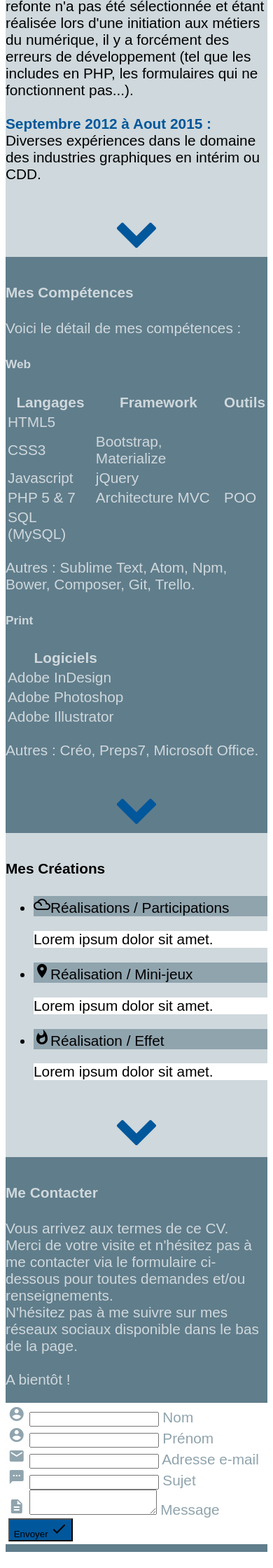
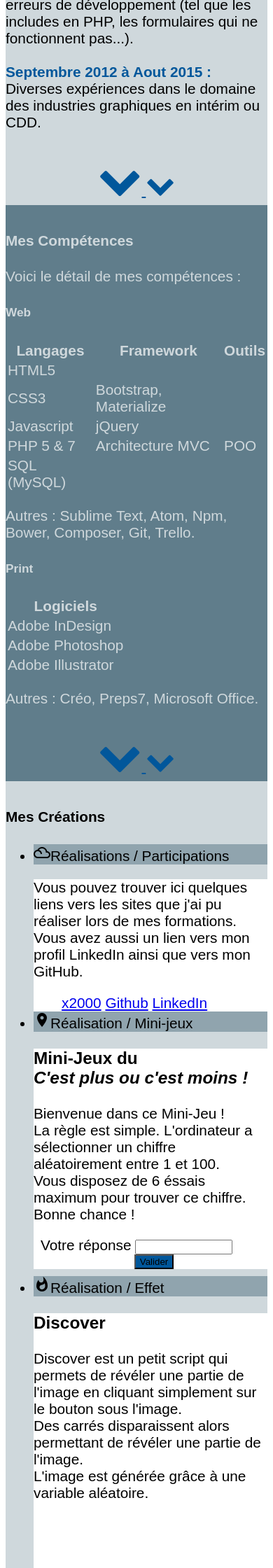
Before and after one commit to ArkoRoom/CV_Materialize, a PHP site: page / in a window 390 px wide; the page is wider, and only the part inside the window is pictured. Shown: the part 1880-4120 px from the top of that part at 70% size. Run offline with PHP 8.4, Linux system fonts and the light colour scheme; some libraries are stand-ins or nearby versions; some web fonts are replaced.

Commit message:
fix responsive, add JS, add pdf

```diff
--- a/index.php
+++ b/index.php
@@ -28,11 +28,8 @@
       <!-- /Arrow Top -->
 
       <div class="row" id="img_header">
-        <div class="col s6 offset-s3 center-align">
+        <div class="col l6 offset-l3 s10 offset-s1 center-align">
           <div id="header">
-            <div class="img-header">
-              <img src="public/img/profile_picture.jpg" alt="Profile_Catel_Ludovic" />
-            </div>
             <div class="txt-header">
               <h1>CATEL Ludovic<br>
               Dévelopeur Web Junior
@@ -70,7 +67,7 @@
     <div class="container-fluid" id="container">
       <!-- Présentation -->
       <div class="row presentation" id="presentation">
-        <div class="col s6 offset-s3">
+        <div class="col l6 offset-l3 s10 offset-s1">
           <h4>Bienvenue sur mon CV !</h4>
           <p>
             A l'origine formé dans le domaine de la Communication et des Industries Graphiques, c'est en 2015 que j'ai décidé de me réorienter dans le domaine du Web. <br>
@@ -79,14 +76,15 @@
             Vous pouvez accéder aux certificats obtenus lors de la formation Webforce3 en cliquant ci-dessous.
           </p>
           <div class="center-align">
-            <a class="waves-effect waves-light btn"><i class="material-icons left">web</i>Intégrateur Web</a>
-            <a class="waves-effect waves-light btn"><i class="material-icons left">settings_applications</i>Développeur Web</a>
+            <a class="waves-effect waves-light btn" href="public/download/integrateur.pdf" target="_blank"><i class="material-icons left">web</i>Intégrateur Web</a>
+            <a class="waves-effect waves-light btn" href="public/download/developpeur.pdf" target="_blank"><i class="material-icons left">settings_applications</i>Développeur Web</a>
           </div>
         </div>
         <div class="col s8 offset-s2" id="arrow">
           <a href="#experiences" class="arrow-bottom">
             <div>
-              <i class="fa fa-chevron-down fa-3x"></i>
+              <i class="hide-on-med-and-down fa fa-chevron-down fa-3x"></i>
+              <i class="hide-on-large-only fa fa-chevron-down fa-2x"></i>
             </div>
           </a>
         </div>
@@ -95,7 +93,7 @@
 
       <!-- Expériences -->
       <div class="row experiences" id="experiences">
-        <div class="col s6 offset-s3">
+        <div class="col l6 offset-l3 s10 offset-s1">
           <h4>Mes Expériences</h4>
           <p>
             Etant actuellement Développeur Junior, je n'ai pas d'expériences significatives dans le domaine du Web.
@@ -114,7 +112,8 @@
         <div class="col s8 offset-s2" id="arrow">
           <a href="#competences" class="arrow-bottom">
             <div>
-              <i class="fa fa-chevron-down fa-3x"></i>
+              <i class="hide-on-med-and-down fa fa-chevron-down fa-3x"></i>
+              <i class="hide-on-large-only fa fa-chevron-down fa-2x"></i>
             </div>
           </a>
         </div>
@@ -123,12 +122,12 @@
 
       <!-- Compétences -->
       <div class="row competences" id="competences">
-        <div class="col s6 offset-s3">
+        <div class="col l6 offset-l3 s10 offset-s1">
           <h4>Mes Compétences</h4>
           <p>
             Voici le détail de mes compétences :
           </p>
-          <div class="col s5 offset-s1">
+          <div class="col l5 offset-l1 s12">
             <h5>Web</h5>
             <table class="bordered highlight responsive-table">
               <thead>
@@ -170,7 +169,7 @@
               <span>Autres : </span>Sublime Text, Atom, Npm, Bower, Composer, Git, Trello.
             </p>
           </div>
-          <div class="col s5">
+          <div class="col l5 offset-l1 s12">
             <h5>Print</h5>
             <table class="bordered highlight responsive-table">
               <thead>
@@ -198,7 +197,8 @@
         <div class="col s8 offset-s2" id="arrow">
           <a href="#creation" class="arrow-bottom">
             <div>
-              <i class="fa fa-chevron-down fa-3x"></i>
+              <i class="hide-on-med-and-down fa fa-chevron-down fa-3x"></i>
+              <i class="hide-on-large-only fa fa-chevron-down fa-2x"></i>
             </div>
           </a>
         </div>
@@ -207,27 +207,76 @@
 
       <!-- Création -->
       <div class="row creation" id="creation">
-        <div class="col s6 offset-s3">
+        <div class="col l6 offset-l3 s10 offset-s1">
           <h4>Mes Créations</h4>
           <ul class="collapsible" data-collapsible="expandable">
             <li>
               <div class="collapsible-header active"><i class="material-icons">filter_drama</i>Réalisations / Participations</div>
-              <div class="collapsible-body"><p>Lorem ipsum dolor sit amet.</p></div>
+              <div class="collapsible-body">
+                <p>
+                  Vous pouvez trouver ici quelques liens vers les sites que j'ai pu réaliser lors de mes formations. <br>
+                  Vous avez aussi un lien vers mon profil LinkedIn ainsi que vers mon GitHub.
+                </p>
+                <ul class="center">
+                  <a href="http://btech-lille.com/btech7/x2000/html/formations.html" target="_blank">x2000</a>
+                  <a href="https://github.com/ArkoRoom" target="_blank">Github</a>
+                  <a href="https://fr.linkedin.com/in/ludovic-catel" target="_blank">LinkedIn</a>
+                </ul>
+              </div>
             </li>
             <li>
               <div class="collapsible-header"><i class="material-icons">place</i>Réalisation / Mini-jeux</div>
-              <div class="collapsible-body"><p>Lorem ipsum dolor sit amet.</p></div>
+              <div class="collapsible-body">
+                <div class="text-rules">
+                  <h3 class="center">Mini-Jeux du <br><i>C'est plus ou c'est moins !</i></h3>
+                  <p>
+                    Bienvenue dans ce Mini-Jeu ! <br>
+                    La règle est simple. L'ordinateur a sélectionner un chiffre aléatoirement entre 1 et 100. <br>
+                    Vous disposez de 6 éssais maximum pour trouver ce chiffre. <br>
+                    Bonne chance !
+                  </p>
+                </div>
+                <form id="formUser">
+                  <div class="form-group">
+                    <label for="answerUser">Votre réponse</label>
+                    <input type="number" name="answerUser" id="answerUser" value="">
+                  </div>
+                  <input class="btn btn-default" type="button" name="validAnswer" id="validAnswer" value="Valider">
+                </form>
+                <div class="answer">
+
+                </div>
+                  <input type="button" name="restart" class="btn" id="restart" value="Rejouez">
+              </div>
             </li>
             <li>
               <div class="collapsible-header"><i class="material-icons">whatshot</i>Réalisation / Effet</div>
-              <div class="collapsible-body"><p>Lorem ipsum dolor sit amet.</p></div>
+              <div class="collapsible-body">
+                <div class="use-advice">
+                      <h3>Discover</h3>
+                      <p>
+                        Discover est un petit script qui permets de révéler une partie de l'image en cliquant simplement sur le bouton sous l'image.<br>
+                        Des carrés disparaissent alors permettant de révéler une partie de l'image.<br>
+                        L'image est générée grâce à une variable aléatoire.
+                      </p>
+                    </div>
+                    <div class="col-md-10 col-md-offset-1">
+                      <div class="wrap-img">
+                        <div class="container-div">
+
+                        </div>
+                      </div>
+                    </div>
+                    <input type="button" class="btn btn-default" id="delete-div" name="name" value="Supprimer des carrés">
+              </div>
             </li>
           </ul>
         </div>
         <div class="col s8 offset-s2" id="arrow">
           <a href="#contact" class="arrow-bottom">
             <div>
-              <i class="fa fa-chevron-down fa-3x"></i>
+              <i class="hide-on-med-and-down fa fa-chevron-down fa-3x"></i>
+              <i class="hide-on-large-only fa fa-chevron-down fa-2x"></i>
             </div>
           </a>
         </div>
@@ -236,16 +285,18 @@
 
       <!-- Contact -->
       <div class="row contact" id="contact">
-        <div class="col s6 offset-s3">
+        <div class="col l6 offset-l3 s10 offset-s1">
           <h4>Me Contacter</h4>
           <p>
             Vous arrivez aux termes de ce CV.<br>
             Merci de votre visite et n'hésitez pas à me contacter via le formulaire ci-dessous pour toutes demandes et/ou renseignements.<br>
-            N'hésitez pas à me suivre sur mes réseaux sociaux disponible dans le bas de la page.<br><br>
+            N'hésitez pas à me suivre sur mes réseaux sociaux disponible dans le bas de la page.<br>
+            Vous pouvez également me contacter directement à cette adresse : <span>catel.ludovic@gmail.com.</span><br>
+            Ou via le formulaire ci-dessous. <br><br>
             A bientôt !
           </p>
         </div>
-        <form class="col s4 offset-s4" id="form-contact">
+        <form class="col l4 offset-l4 s10 offset-s1" id="form-contact">
           <div class="input-field col s12">
             <i class="material-icons prefix">account_circle</i>
             <input id="icon_prefix" type="text" class="validate">
@@ -286,7 +337,7 @@
     <footer class="page-footer">
       <div class="container-fluid">
         <div class="row">
-          <div class="col s6 offset-s3">
+          <div class="col l6 offset-l3 s10 offset-s1">
             <h5 class="white-text">Me suivre</h5>
             <div class="col s12 socials">
               <a href="https://www.facebook.com/Arkolips" target="_blank">
--- a/public/css/style.css
+++ b/public/css/style.css
@@ -140,6 +140,43 @@ table.highlight>tbody>tr:hover{
   background-color: #90a4ae;
 }
 
+/***** Mini Jeux *****/
+
+.wrap-img{
+  display: block;
+  margin: auto;
+  width: 500px;
+  height: 500px;
+  padding-left: 3px;
+  padding-top: 0px;
+  margin-bottom: 10px;
+}
+.container-div{
+  display: block;
+  margin: auto;
+  width: 100%;
+  height: 495px;
+  padding-top: 5px;
+  padding-left: 3px;
+}
+#formUser {
+  padding-left: 3%;
+}
+#restart{
+  display: none;
+  margin-left: 3%;
+  margin-bottom: 3%;
+}
+#answerUser{
+  width: 40%;
+  padding-left: 1%;
+}
+#delete-div, #validAnswer{
+  display: block;
+  margin: auto;
+  margin-bottom: 3%;
+}
+
 /***** Contact *****/
 
 #contact{
@@ -147,6 +184,10 @@ table.highlight>tbody>tr:hover{
   color: #cfd8dc;
   padding-top: 3%;
   padding-bottom: 3%;
+}
+#contact span{
+  color: #01579b;
+  font-weight: 700;
 }
 #form-contact {
   background-color: #ffffff;
@@ -157,6 +198,9 @@ table.highlight>tbody>tr:hover{
   background-color: #01579b;
 }
 .btn:hover{
+  background-color: #0288d1;
+}
+.btn:focus{
   background-color: #0288d1;
 }
 
--- a/public/js/script.js
+++ b/public/js/script.js
@@ -22,4 +22,94 @@ $(document).ready(function(){
       $('.arrow-top').fadeOut('slow');
     }
   });
+
+  // Mini-Jeux
+  var solution = Math.floor(Math.random() * 100) + 1;
+  var count = 0;
+  var finalCount = 6;
+
+  var answerUser = $("#validAnswer").click(function () {
+    var answer = parseInt($("#answerUser").val());
+    while ((answerUser !== solution) && (count < finalCount)) {
+      count++;
+      if ((answer < 1) || (answer > 100)) {
+        $(".answer").append("<p>Erreur ! Vous avez saisis <strong>" + answer + "</strong><br>Veuillez saisir un nombre <strong>compris entre 1 et 100.</strong><br>C'était l'essai n°" + count + " sur " + finalCount + ".</p>")
+        break;
+      }
+      else if (answer < solution) {
+        $(".answer").append("<p>Et non ! C'est plus que <strong>" + answer + ".</strong><br>C'était l'essai n°" + count + " sur " + finalCount + ".</p>")
+        break;
+      }
+      else if (answer > solution) {
+        $(".answer").append("<p>Et non ! C'est moins que <strong>" + answer + ".</strong><br>C'était l'essai n°" + count + " sur " + finalCount + ".</p>")
+        break;
+      }
+      else if (answer === solution) {
+        $(".answer").append("<p>Bravo ! Le nombre a trouvé était bien <strong>" + solution + ".</strong><br>Vous avez trouvé en " + count + " éssai(s) sur " + finalCount + ".<br>Vous pouvez rejouer en cliquant sur le bouton <strong>'Rejouez'.</strong></p>")
+        $("#restart").show();
+        $('#validAnswer').addClass('disabled');
+        break;
+      }
+    }
+    if (count === finalCount) {
+      $(".answer").append("<p>Dommage ! Vous avez utilisé vos " + finalCount + " éssais.<br>Le chiffre à trouver été <strong>" + solution + ".</strong><br>Retentez votre chance !</p>")
+      $("#restart").show();
+      $('#validAnswer').addClass('disabled');
+    }
+  });
+
+  //restart
+  $("#restart").click(function () {
+    location.reload("#creation");
+  });
+
+  //Effet quadrillage
+  //On gÃ©nÃ©re alÃ©atoirement une image
+  nbSquare = 374;
+  var img = [
+    'img1.jpg',
+    'img2.png',
+    'img3.jpg',
+    'img4.jpg',
+    'img5.jpeg'
+  ];
+
+  $('.wrap-img').css({
+    'background-image': 'url(public/img/' + img[Math.floor(Math.random() * img.length)] + ')'
+  });
+
+  // On renvoie un entier alÃ©atoire entre une valeur min (incluse) et une valeur max (incluse).
+  function getRandomIntInclusive(min, max) {
+    min = Math.ceil(min);
+    max = Math.floor(max);
+    return Math.floor(Math.random() * (max - min + 1)) + min;
+  }
+
+  // On crÃ©e le quadrillage
+    for (var i = 0; i < nbSquare; i++) {
+      var createDiv = $('.container-div').append("<div class='div-mouse-hover" + i + " hover-effect' id='div" + i + "'></div>");
+      $('.div-mouse-hover' + i + '').css({
+        'display': 'inline-block',
+        'width': '20px',
+        'height': '20px',
+        'margin-left': '2px',
+        'margin-top': '-2px',
+        'background-color': "#FFFFFF"
+      });
+    }
+
+  // On crÃ©e l'effet "Suppression"
+  var countClick = 0;
+  var finalCountClick = 3;
+  $('#delete-div').click(function () {
+    countClick++;
+    if (countClick != finalCountClick) {
+      for (var i = 0; i < (nbSquare / 3); i++) {
+        $('.div-mouse-hover' + getRandomIntInclusive(0, nbSquare) ).fadeTo('slow', 0.1);
+      }
+    }
+    else {
+      $('#delete-div').addClass('disabled');
+    }
+  });
 });
```
Also changed, not shown: public/img/header.jpg (deleted), public/img/profile_picture.jpg (deleted), 2 other files.
